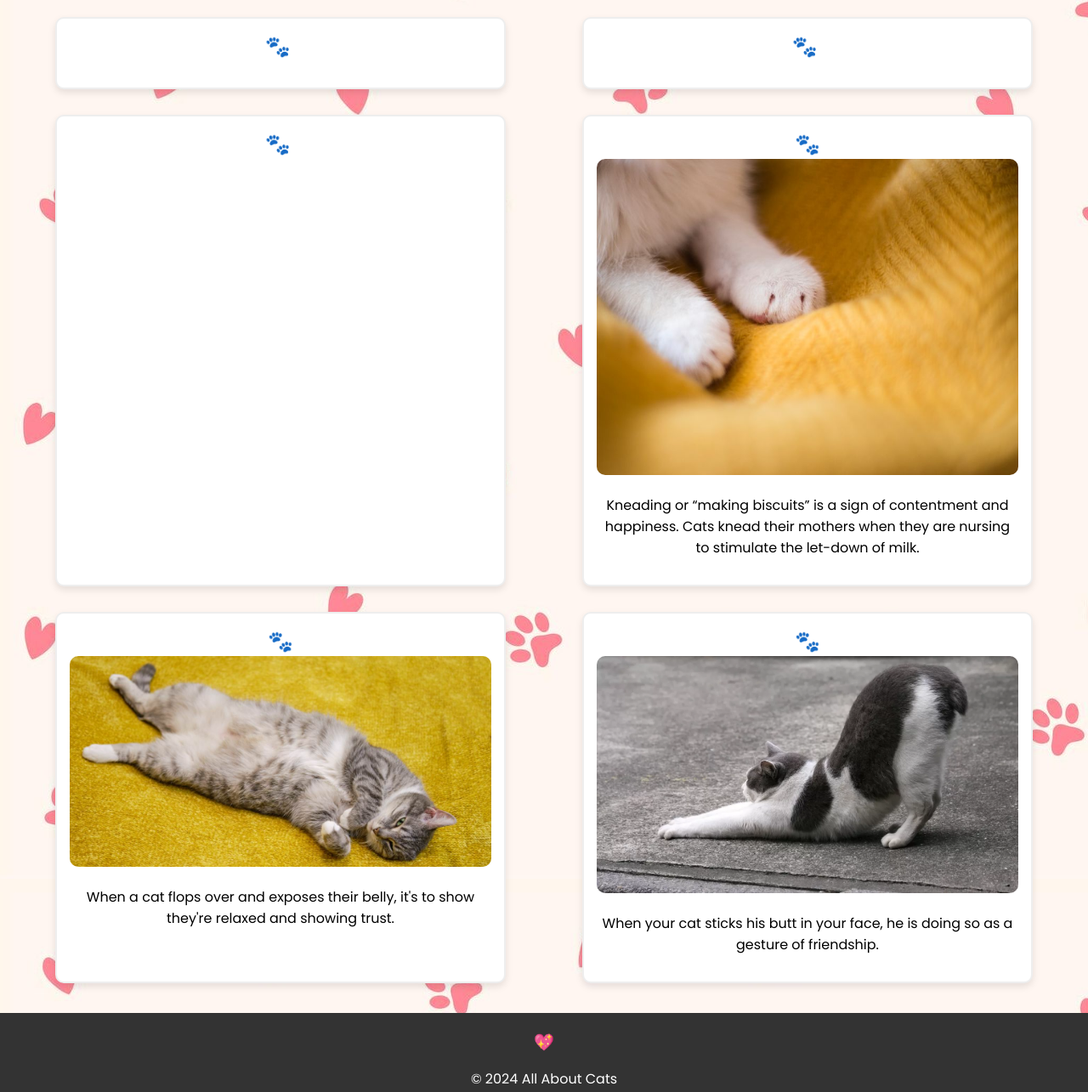
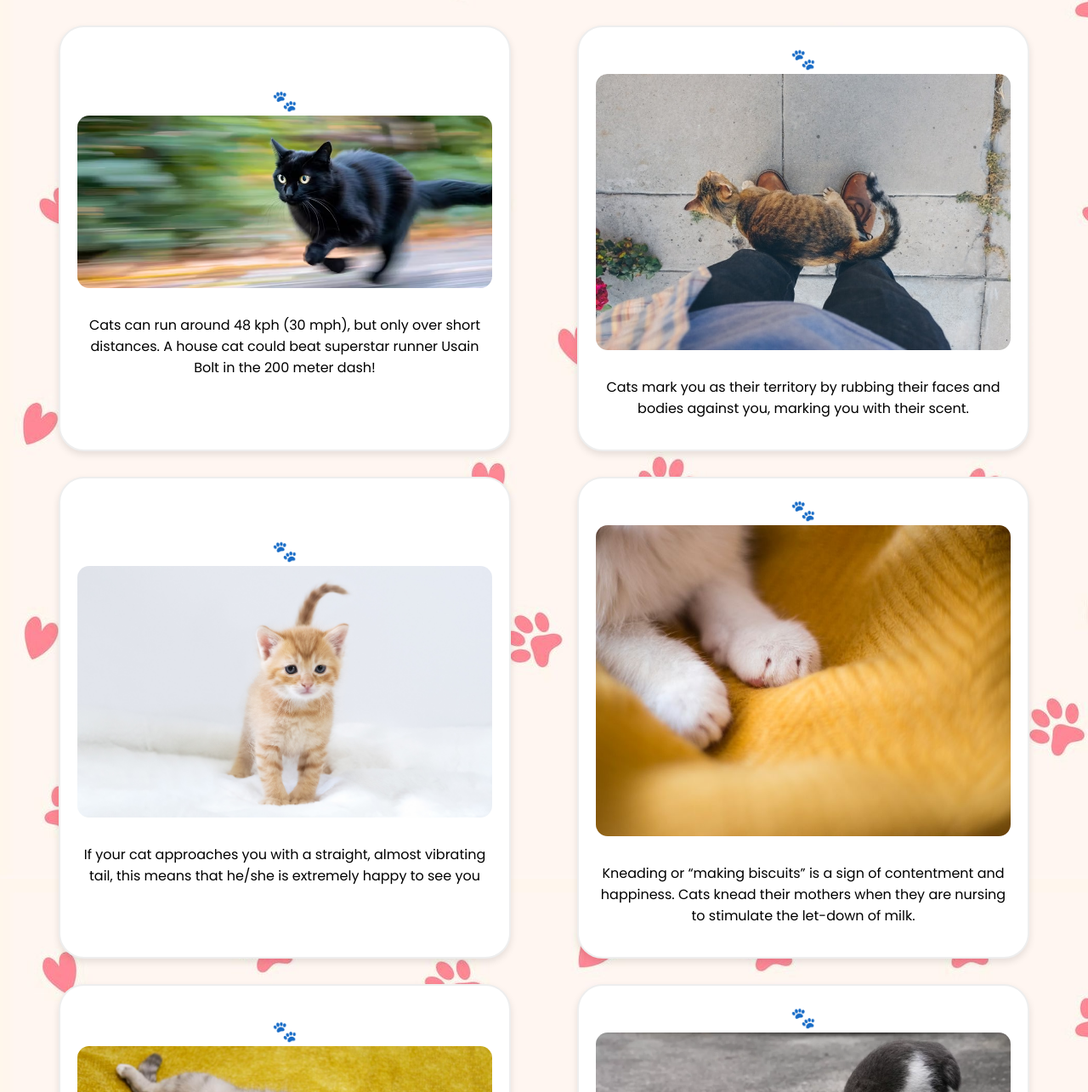
Before and after one commit to allliiiza/project1catz, a plain HTML site: page index.html in a window 1280 px wide. Shown: the part 166-1451 px from the top of the page at 85% size. Drawn offline with Linux system fonts and the light colour scheme; a web font is replaced by a local one.

Commit message:
Updated styles and added Resources link in footer

```diff
--- a/index.html
+++ b/index.html
@@ -26,16 +26,19 @@
 
     <section class="facts">
         <div id="fact1" class="fact-box">
-            <img src="cat1.jpg" alt>
-            <p><!-- FACT 1 --></p>
+            <img src="images/cat1.jpg" alt>
+            <p><!-- FACT 1 -->Cats can run around 48 kph (30 mph), but only over short distances.
+                A house cat could beat superstar runner Usain Bolt in the 200 meter dash!</p>
         </div>
         <div id="fact2" class="fact-box">
-            <img src="cat2.jpg" alt>
-            <p><!-- FACT 2 --></p>
+            <img src="images/cat2.jpg" alt>
+            <p><!-- FACT 2 -->Cats mark you as their territory by rubbing their faces and bodies against you,
+                marking you with their scent.</p>
         </div>
         <div id="fact3" class="fact-box">
-            <img src="cat3.jpg" alt>
-            <p><!-- FACT 3 --></p>
+            <img src="images/cat3.jpg" alt>
+            <p><!-- FACT 3 -->If your cat approaches you with a straight, almost vibrating tail,
+                this means that he/she is extremely happy to see you</p>
         </div>
         <div id="fact4" class="fact-box">
             <img src="images/cat4.jpg" alt="Cat paws making biscuit">
@@ -53,7 +56,8 @@
     </section>
 
     <footer>
-        <p>&copy; 2024 All About Cats</p>
+            <p>&copy; 2024 All About Cats |
+                <a href="https://www.viagenpets.com/fun-cat-facts/" target="_blank" style="color: #ff8796; text-decoration: none;">Resources (1) | </a>
     </footer>
 </body>
 </html>
--- a/style.css
+++ b/style.css
@@ -66,24 +66,28 @@ section.facts {
     display: flex;
     flex-wrap: wrap;
     justify-content: space-around;
-    padding: 20px;
+    padding: 30px;
 }
 
 .fact-box {
     background-color: #fff;
     border: 2px solid #eee;
-    border-radius: 10px;
-    padding: 15px;
+    border-radius: 30px;
+    padding: 20px;
     margin: 15px;
     width: 40%;
     text-align: center;
     box-shadow: 0 4px 8px rgba(0, 0, 0, 0.1);
+    display: flex;
+    flex-direction: column;
+    justify-content: center; /* Centers text and image inside each fact box */
 }
 
 .fact-box img {
     max-width: 100%;
     height: auto;
-    border-radius: 10px;
+    border-radius: 14px;
+    margin-bottom: 15px;
 }
 
 /* Footer */
```
Also changed, not shown: images/cat1.jpg (added), images/cat2.jpg (added), images/cat3.jpg (added).
